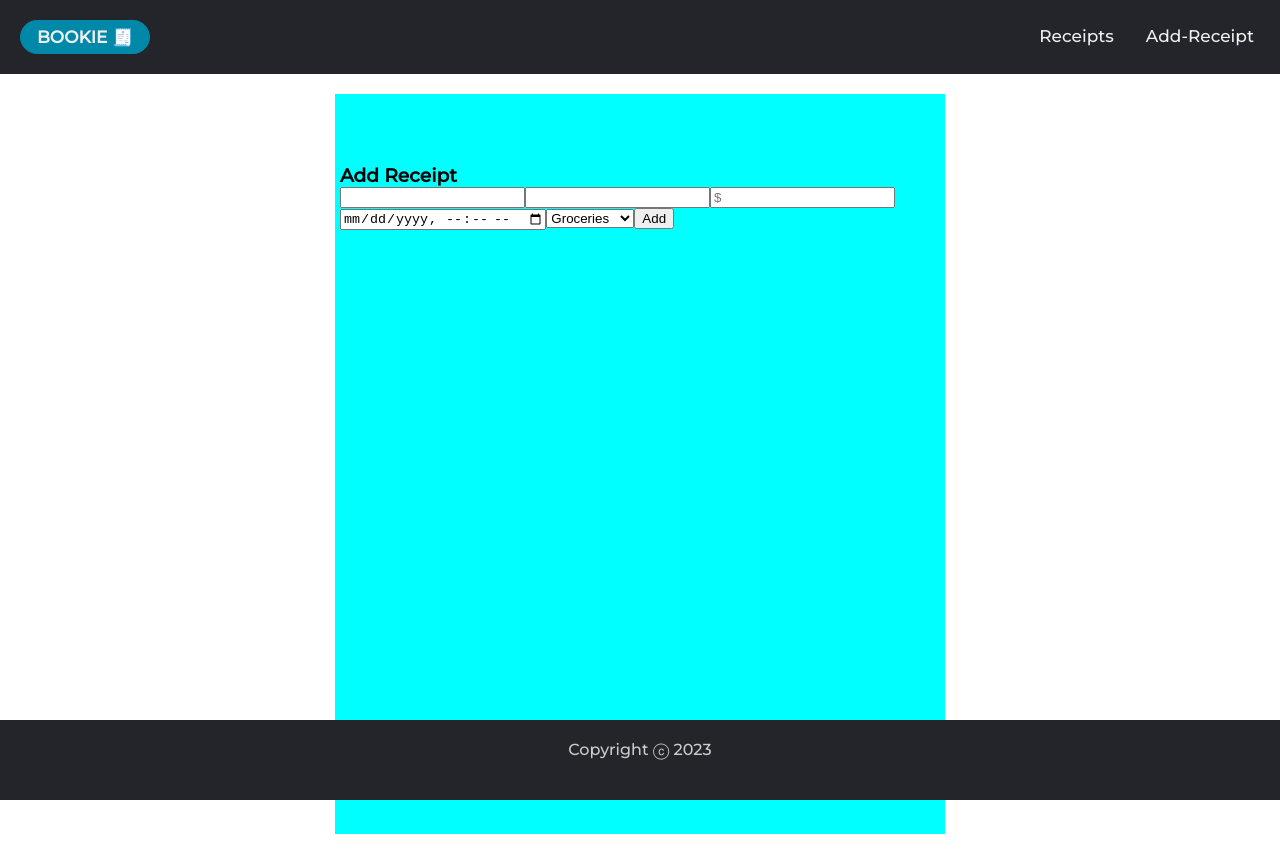
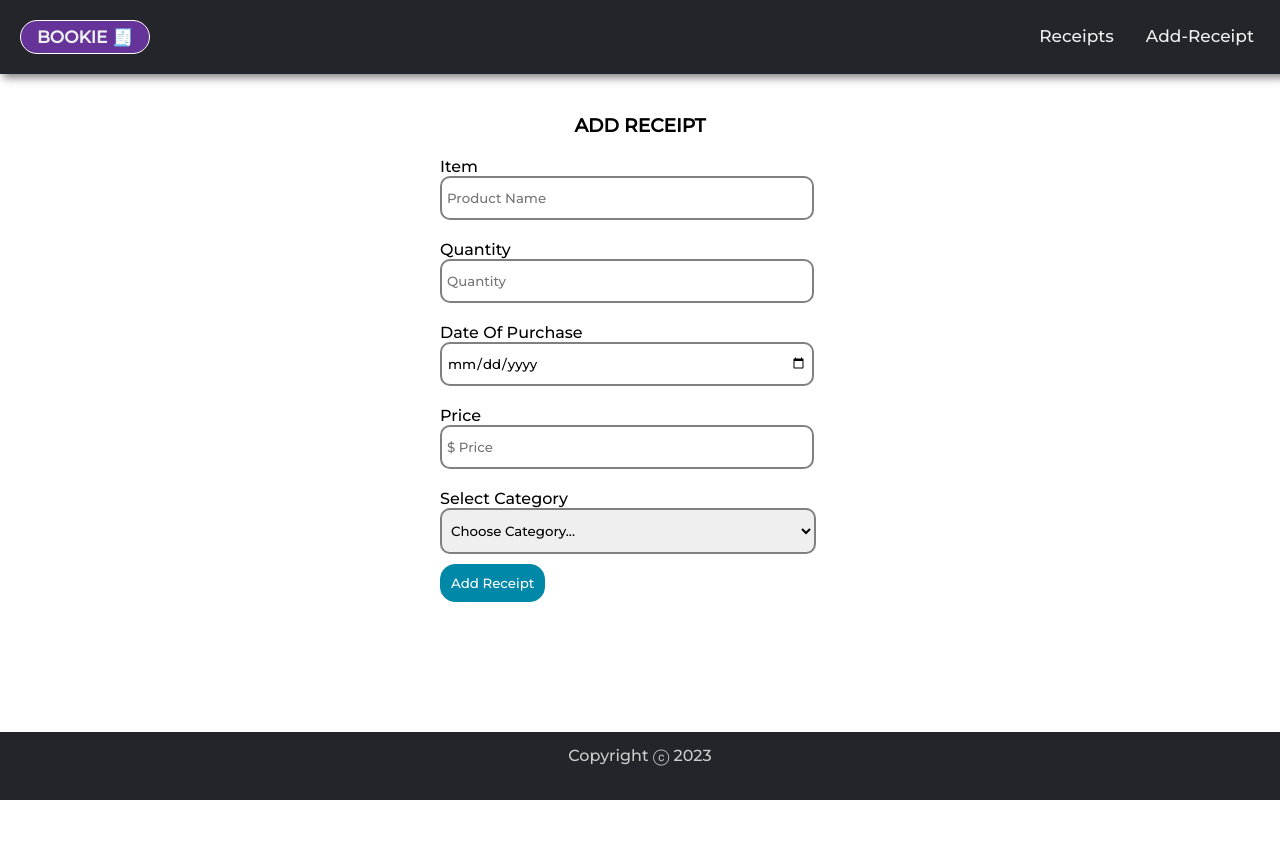
Before and after one commit to somkenemuscle/React-bookkeeper-app, a Next.js app: page /receipts/new in a window 1280 px wide. After the commit the page ends 800 px from the top, so only its background shows below. Built offline with nearby package versions, Linux system fonts and the light colour scheme.

Commit message:
updated changes 2nd commit

```diff
--- a/app/receipts/new/page.jsx
+++ b/app/receipts/new/page.jsx
@@ -1,7 +1,7 @@
-import NewReceipt from "@/components/receipt-form";
+import AddReceipt from "@/components/addreceipt";
 
 export default function () {
     return (
-        <NewReceipt />
+        <AddReceipt />
     )
 }
--- /dev/null
+++ b/components/addreceipt.jsx
@@ -0,0 +1,76 @@
+"use client"
+import { useState } from 'react'
+import Styles from '../styles/page.css'
+
+const newReceipt = (props) => {
+
+    const [receipt, setReceipt] = useState(
+        {
+            name: '',
+            quantity: Number,
+            date: '',
+            price: Number,
+            category: ''
+        }
+    )
+
+    function handleChange(e) {
+        const { name, value } = e.target;
+        setReceipt((prevReceipt) => {
+            return {
+                ...prevReceipt,
+                [name]: value
+            };
+        })
+    }
+    function handleClick() {
+        props.onAdd(receipt);
+        setReceipt({
+            name: '',
+            quantity: '',
+            date: '',
+            price: '',
+            category: ''
+        });
+    }
+
+    function handleSubmit(e) {
+        e.preventDefault()
+    }
+
+
+    return (
+        <div className="addform-container">
+            <h3 className='r-head'>ADD RECEIPT</h3>
+            <form onSubmit={handleSubmit}>
+                <div>
+                    <label className='r-label'>Item</label>
+                    <input onChange={handleChange} name='name' className='r-input' type='text' placeholder='Product Name' required />
+                </div>
+                <label className='r-label'>Quantity</label>
+                <input onChange={handleChange} name='quantity' className='r-input' type='number' placeholder='Quantity' min='1' required />
+                <div>
+                    <label className='r-label'>Date Of Purchase</label>
+                    <input onChange={handleChange} name='date' className='r-input' type="date" placeholder='Select Date' required />
+                </div>
+                <div>
+                    <label className='r-label'>Price</label>
+                    <input onChange={handleChange} name='price' className='r-input' type='number' placeholder='$ Price' required />
+                </div>
+                <div>
+                    <label className='r-label'>Select Category</label>
+                    <select onChange={handleChange} className='r-category' name="category" defaultValue={'Select'} required>
+                        <option value="Select" disabled >Choose Category...</option>
+                        <option value='grocery' >Groceries</option>
+                        <option value='cosmetics'>Cosmetics</option>
+                        <option value='travel' >Travel</option>
+                        <option value='electronics'>Electronics</option>
+                    </select>
+                </div>
+                <button onClick={handleClick} className='r-btn'>Add Receipt</button>
+            </form>
+        </div>
+    )
+}
+
+export default newReceipt
--- a/components/receipt-form.jsx
+++ /dev/null
@@ -1,28 +0,0 @@
-"use client"
-import Styles from '../styles/page.css'
-function handleSubmit(e) {
-    e.preventDefault()
-}
-
-const newReceipt = () => {
-    return (
-        <div className="addform-container">
-            <h3>Add Receipt</h3>
-            <form onSubmit={handleSubmit}>
-                <input type='text' />
-                <input type='text' />
-                <input type='number' placeholder='$' />
-                <input type="datetime-local" />
-                <select name="categories" id="categories">
-                    <option >Groceries</option>
-                    <option>Cosmetics</option>
-                    <option >Travel</option>
-                    <option>Electronics</option>
-                </select>
-                <button>Add</button>
-            </form>
-        </div>
-    )
-}
-
-export default newReceipt
--- a/styles/page.css
+++ b/styles/page.css
@@ -1,15 +1,15 @@
 * {
     margin: 0;
 }
-
 
 /* NAVBAR STYLING */
 .topnav {
     overflow: hidden;
     background-color: #24252a;
-
     padding: 20px 10px;
     font-family: "Montserrat", sans-serif;
+    box-shadow: 5px 2px 8px 2px #888888;
+
 
 }
 
@@ -36,15 +36,15 @@
     font-weight: bold;
     font-size: 17px;
     color: #edf0f1;
-    background-color: rgba(0, 136, 169, 1);
-    border: 1px solid rgba(0, 136, 169, 1);
+    background-color: rebeccapurple;
+    border: 1px solid white;
     border-radius: 50px;
     margin: 0 10px;
     text-decoration: none;
 }
 
-/* BODY STYLES */
-.header{
+/* BODY HOMEPAGE STYLES */
+.header {
     margin-top: 140px;
     text-align: center;
     font-weight: bold;
@@ -53,15 +53,56 @@
     font-size: 70px;
 
 }
-.header2{
+
+.header2 {
     text-align: center;
     color: grey;
     font-family: "Montserrat", sans-serif;
 }
 
-.re{
+.re {
     font-size: 500px;
 }
+
+
+/* LIST RECEIPT PAGE STYLING */
+.r-list-container {
+    display: flex;
+    flex-direction: row;
+    flex-wrap: wrap;
+    margin: 20px 0px 10% 10%;
+    max-width: 80%;
+}
+
+.r-list-items {
+    font-family: "Montserrat", sans-serif;
+    border: 1px solid lightgrey;
+    cursor: pointer;
+    padding: 15px 15px;
+    border-radius: 15px;
+    width: 27%;
+    margin-left: 1.66%;
+    margin-top: 1.66%;
+}
+
+.r-list-items:hover {
+    border-color: black;
+    transition: 0.1s;
+    background-color: white;
+}
+
+.r-items {
+    margin-bottom: 5px;
+}
+
+.r-descrip {
+    color: grey;
+    font-size: 15px;
+    font-family: Ubuntu;
+}
+
+
+
 
 
 
@@ -72,26 +113,97 @@
 
 /*
 FORM DESIGN */
-.addform-container{
-    background-color: aqua;
-    max-width: 600px;
+.addform-container {
+    border-radius: 10px;
+    max-width: 400px;
     height: 600px;
-    font-family: "Montserrat", sans-serif ;
-    padding: 70px 5px;
+    font-family: "Montserrat", sans-serif;
+    padding: 20px 10px;
     margin: 20px auto;
 }
+
+.r-input {
+    width: 90%;
+    height: 30px;
+    padding: 5px 5px;
+    margin: 0 auto;
+    border: 2px solid gray;
+    border-radius: 10px;
+    margin-bottom: 20px;
+    font-family: "Montserrat", sans-serif;
+
+
+}
+
+.r-head {
+    text-align: center;
+    font-weight: bold;
+    margin-bottom: 20px;
+}
+
+.r-label {
+    font-weight: light;
+    margin-bottom: 10px;
+}
+
+.r-category {
+    width: 94%;
+    border-radius: 10px;
+    padding: 12px 5px;
+    font-family: "Montserrat", sans-serif;
+    font-weight: light;
+    cursor: pointer;
+    border: 2px solid grey;
+
+}
+
+.r-btn {
+    margin-top: 10px;
+    padding: 10px 10px;
+    text-align: center;
+    font-family: "Montserrat", sans-serif;
+    border: 1px solid rgba(0, 136, 169, 1);
+    border-radius: 15px;
+    cursor: pointer;
+    background-color: rgba(0, 136, 169, 1);
+    color: white;
+}
+
+.r-btn:hover {
+    background-color: rebeccapurple;
+    transition: 0.4s;
+    border: 1px solid white;
+
+}
+
+
+
+
+
+
+
+
+
+
+
+
+
+
+
+
+
 /* FOOTER STYLES */
 footer {
-    position: absolute;
+    position: fixed;
     text-align: center;
     bottom: 0;
     width: 100%;
     height: 2.5rem;
-    padding: 20px 0px;
+    padding: 14px 0px;
     background-color: #24252a;
-  }
+}
 
-  footer p {
+footer p {
     color: #ccc;
     font-family: "Montserrat", sans-serif;
-  }
+}
```
Also changed, not shown: app/receipts/page.jsx (+28 -12 lines), components/listreceipt.jsx (added, +17 -0 lines), demo.js (added, +44 -0 lines).
